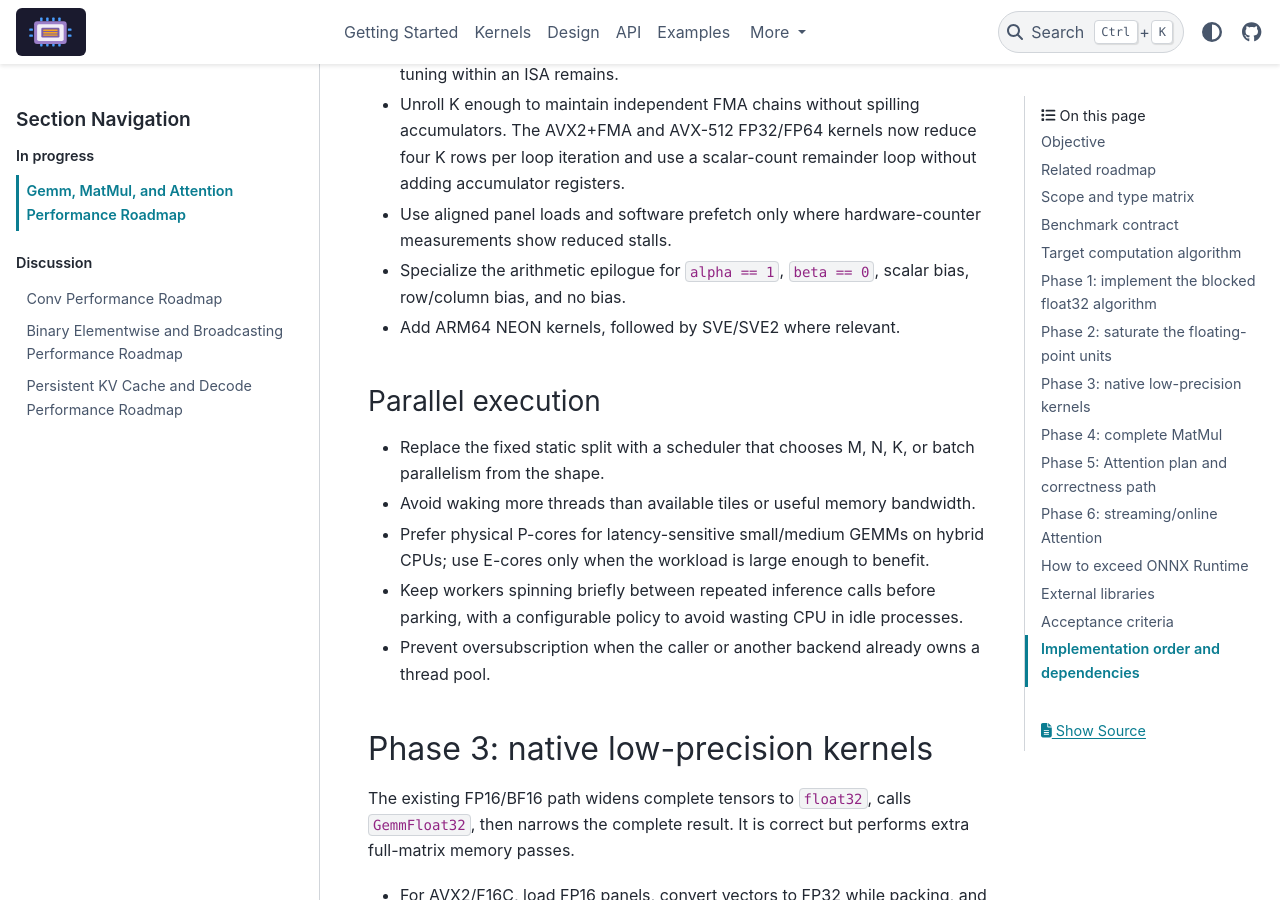
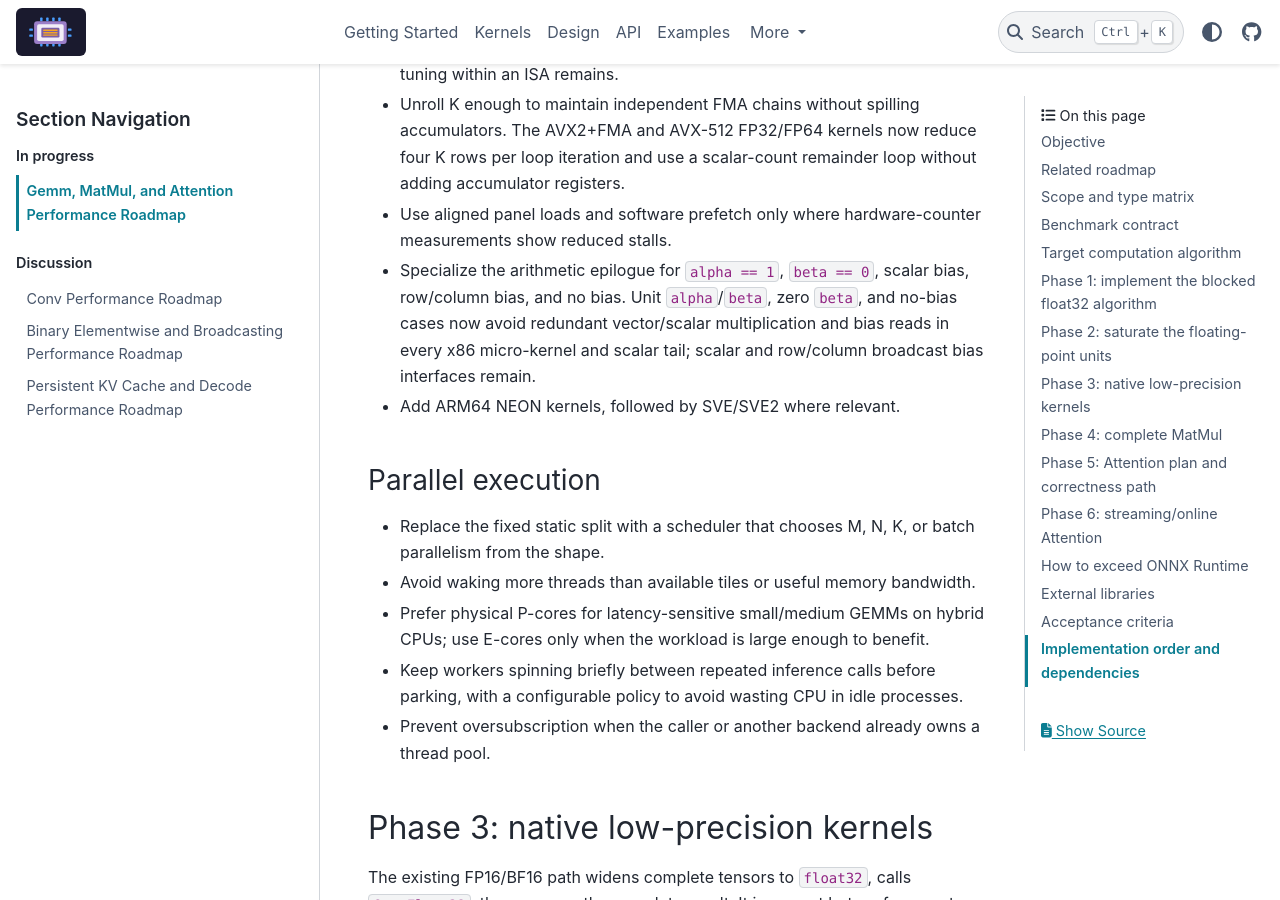
Before and after one commit to xadupre/onnx-light-cpu, a Sphinx documentation site: the page built from docs/next_steps/2026_08_gemm_matmul.rst, in a window 1280 px wide and 900 px high, scrolled down 6003 px. Built offline with Sphinx 7.4.7 and the PyData theme 0.15.4, drawn with Linux system fonts in a browser that asks for light colours; pages that are not in the unit, such as notebooks, are missing from menus.

Commit message:
Specialize GEMM unit-scale epilogues
Co-authored-by: Copilot <223556219+Copilot@users.noreply.github.com>

```diff
--- a/docs/design/gemm_kernel_design.rst
+++ b/docs/design/gemm_kernel_design.rst
@@ -224,6 +224,10 @@ Implemented optimizations (for reference)
      - Implemented -- AVX2/SSE use MR=4 while AVX-512 uses MR=6; the selected
        value drives algorithm selection, MC alignment, row packing, and the
        direct/five-loop engines.
+   * - Unit-scale and no-bias epilogues
+     - Implemented -- scalar, SSE2, AVX, AVX2+FMA, and AVX-512 kernels skip
+       redundant ``alpha``/``beta`` multiplies when the scale is one; zero
+       ``beta`` and absent bias avoid reading ``C``.
 
 Remaining optimizations (not implemented)
 --------------------------------------------
--- a/docs/next_steps/2026_08_gemm_matmul.rst
+++ b/docs/next_steps/2026_08_gemm_matmul.rst
@@ -247,7 +247,10 @@ Phase 2: saturate the floating-point units
 * Use aligned panel loads and software prefetch only where hardware-counter
   measurements show reduced stalls.
 * Specialize the arithmetic epilogue for ``alpha == 1``, ``beta == 0``, scalar
-  bias, row/column bias, and no bias.
+  bias, row/column bias, and no bias. Unit ``alpha``/``beta``, zero ``beta``,
+  and no-bias cases now avoid redundant vector/scalar multiplication and bias
+  reads in every x86 micro-kernel and scalar tail; scalar and row/column
+  broadcast bias interfaces remain.
 * Add ARM64 NEON kernels, followed by SVE/SVE2 where relevant.
 
 Parallel execution
@@ -593,7 +596,8 @@ require measurements on dedicated hardware.
      - Priority FP32/FP64 corpus reaches 0.9-1.0x MLAS.
      - P3.
      - AVX2+FMA and AVX-512 micro-kernels implemented, including four-way K
-       unrolling and ISA-selected MR=4/6 variants; ARM kernels, per-model MR/NR
+       unrolling, ISA-selected MR=4/6 variants, and unit-scale/no-bias epilogue
+       fast paths; broadcast-bias epilogues, ARM kernels, per-model MR/NR
        tuning, scheduler tuning, and the performance gate remain.
      - `onnx-light-cpu #133
        <https://github.com/xadupre/onnx-light-cpu/pull/133>`_,
```
Also changed, not shown: 4 other files.
